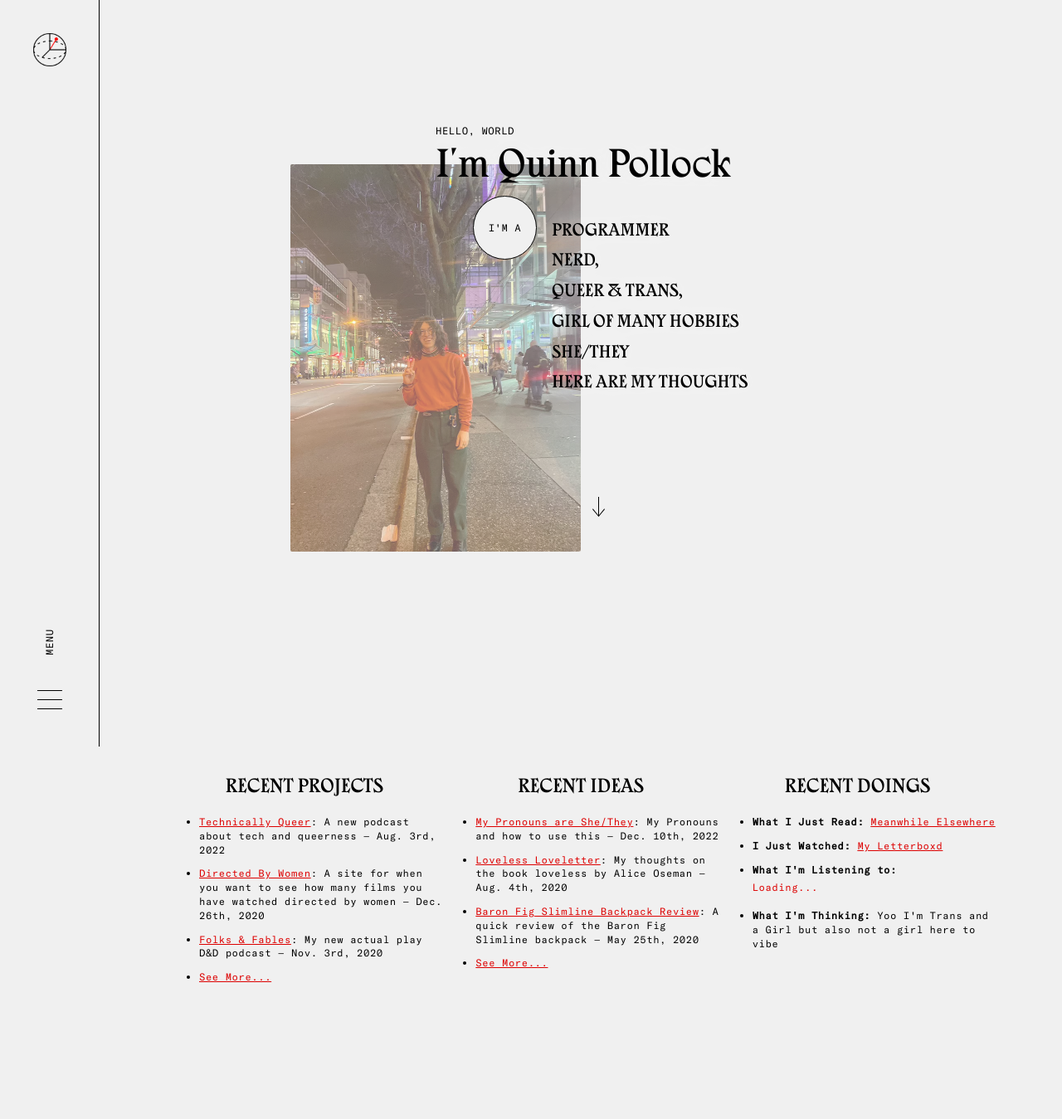
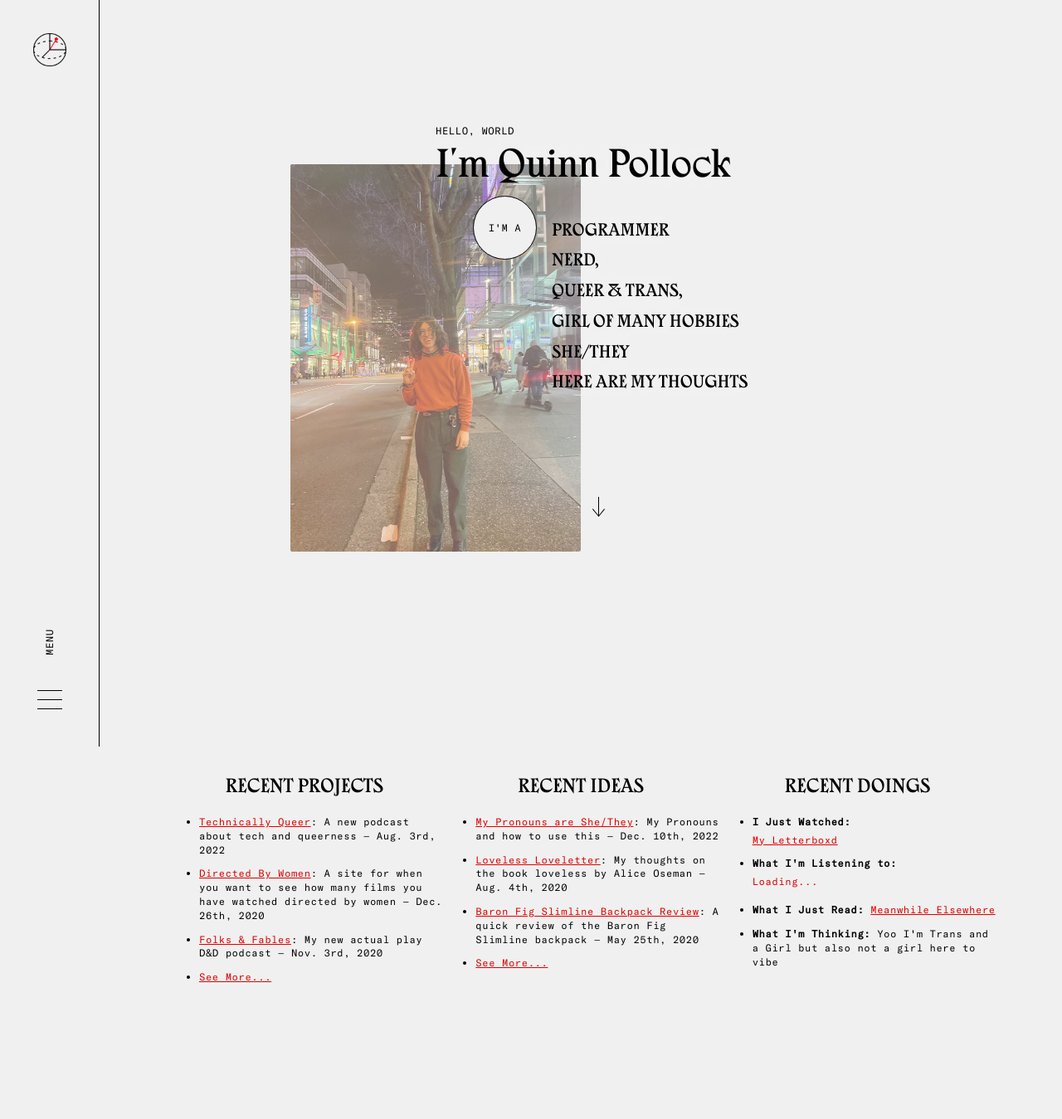
Before and after one commit to GoodbyteCo/quinnpollock.net, a Jekyll site: the page built from index.html, in a window 1280 px wide. Shown: the whole page at 83% size. Built offline with Jekyll 4.4.1, drawn with Linux system fonts in a browser that asks for light colours.

Commit message:
add movie image (#12)
* Update main.go

* Update main.go

* Update main.go

* Update index.html

* add image film

* swap orders

```diff
--- a/assets/css/style.css
+++ b/assets/css/style.css
@@ -834,6 +834,20 @@
 	font-style: italic;
 }
 
+#recent-film {
+    display: flex;
+    flex-direction: row-reverse;
+    justify-content: start;
+    margin: 0.4em 0;
+    gap: 1em;
+    align-items: center;
+}
+
+#recent-film img {
+	height: 100px;
+	width: 67px;
+}
+
 @media screen and (max-width: 719px)
 {
 	body
--- a/index.html
+++ b/index.html
@@ -79,16 +79,16 @@
         </h3>
         <ul class="list-posts">
             <li>
-                <strong>What I Just Read:</strong> <a href="https://www.littlepuss.net/shop/p/meanwhile-elsewhere"
-                    rel="_nofollow">Meanwhile Elsewhere</a>
-            </li>
-            <li>
-                <strong>I Just Watched: </strong> <a id="recent-film">Loading...</a>
+                <strong>I Just Watched: </strong> <a id="recent-film"><span id="film-name">Loading...</span></a>
             </li>
             <li>
                 <strong>What I'm Listening to: </strong> <a id="recent-song">
                     <div id="song-artist"><span id="song-name">Loading...</span><span id="artist-name"></span></div>
                 </a>
+            </li>
+            <li>
+                <strong>What I Just Read:</strong> <a href="https://www.littlepuss.net/shop/p/meanwhile-elsewhere"
+                    rel="_nofollow">Meanwhile Elsewhere</a>
             </li>
             <li>
                 <strong>What I'm Thinking:</strong> Yoo I'm Trans and a Girl but also not a girl here to vibe
@@ -112,8 +112,8 @@
                 song.removeChild(song.lastChild)
             }
             song.appendChild(image)
-            image.height = "80px"
-            image.width = "80px"
+            image.height = "80"
+            image.width = "80"
             name.innerHTML = `${lastFMData.name}`
             artist.innerHTML = `${lastFMData.artist}`
         })
@@ -121,9 +121,16 @@
     window.addEventListener('DOMContentLoaded', (event) => {
         fetch("/.netlify/functions/currentFilm").then(response => response.json()).then((data) => {
             const film = document.getElementById("recent-film")
+            const filmName = document.getElementById("film-name")
             const link = data.link.split('https://letterboxd.com')
+            const filmImage = document.createElement('img')
+            filmImage.src = data.image
+            filmImage.alt = data.title.split(',')[0]
+            filmImage.height = "100"
+            filmImage.width = "67"
+            film.appendChild(filmImage)
             film.href = `https://letterboxd.com${link[0]}/holopollock${link[1]}`
-            film.innerHTML = data.title.split(',')[0]
+            filmName.innerHTML = data.title.split(',')[0]
 
         }).catch((reject) => {
             const film = document.getElementById("recent-film")
```
Also changed, not shown: 1 other file.
